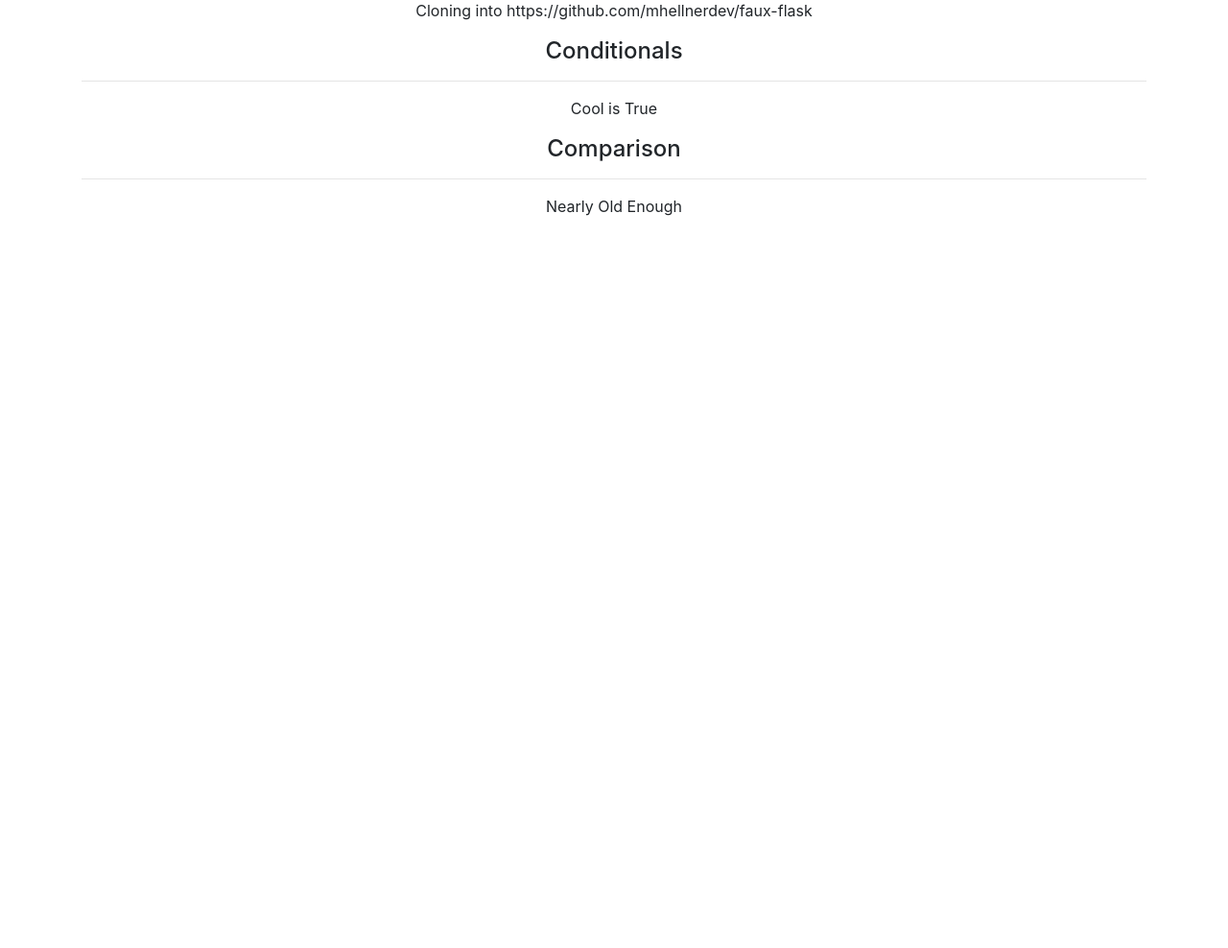
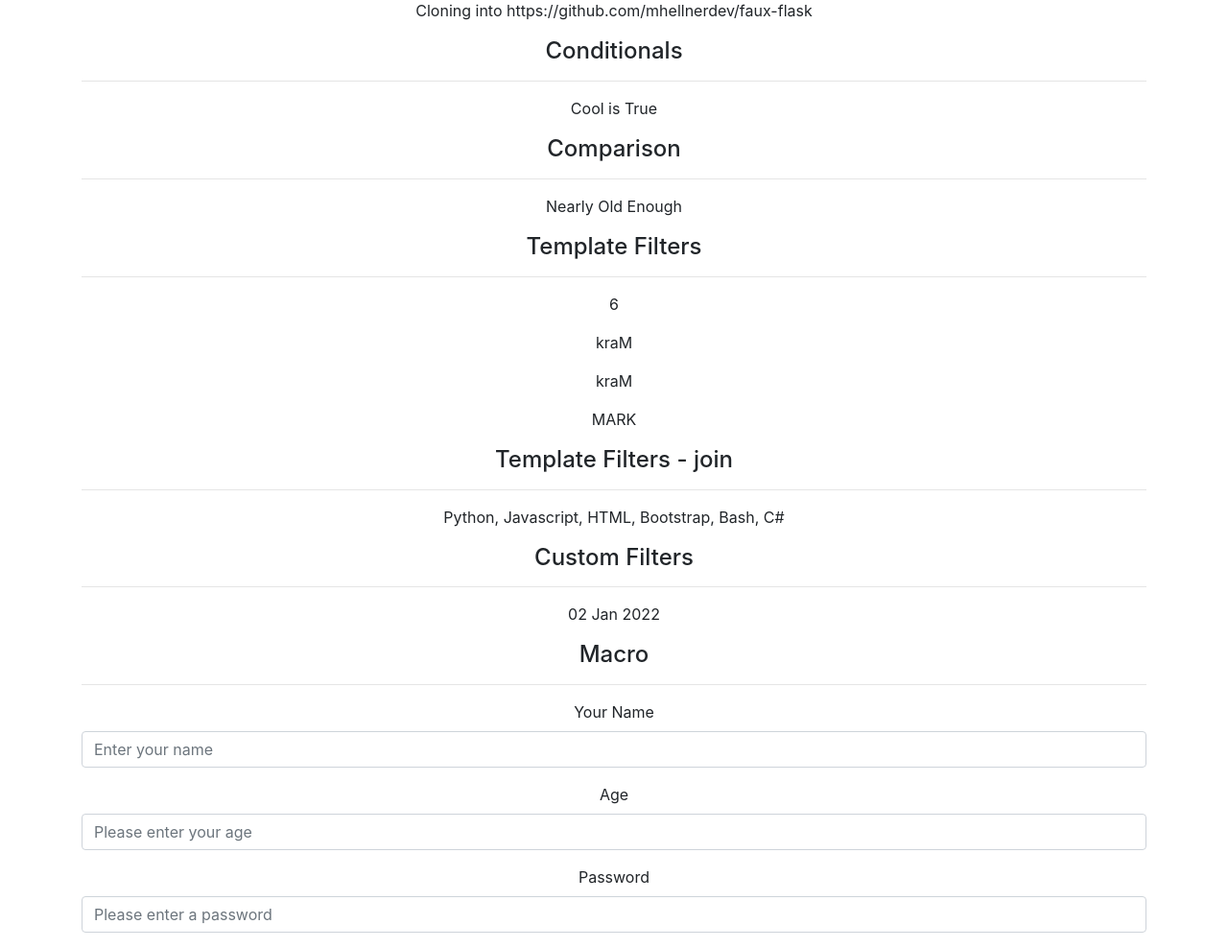
Before and after one commit to mhellnerdev/faux-flask, a Flask app: page /jinja in a window 1280 px wide. Shown: the part 1683-2671 px from the top of the page at 96% size. Before the commit the page ends 1908 px from the top, so only its background shows below. Run offline with Flask 2, Linux system fonts and the light colour scheme.

Commit message:
added macros example

```diff
--- a/fauxflask/templates/public/jinja.html
+++ b/fauxflask/templates/public/jinja.html
@@ -92,6 +92,36 @@
       {% endif %}
 
 
+      <h4>Template Filters</h4>
+      <hr>
+      <p>{{ langs|length }}</p>
+
+      <p>{{ my_name|reverse }}</p>
+      <p>{{ my_name|reverse }}</p>
+      <p>{{ my_name|upper }}</p>
+
+      <h4>Template Filters - join</h4>
+      <hr>
+      <p>{{ langs|join(", ") }}</p>
+
+      <h4>Custom Filters</h4>
+      <hr>
+      <p>{{ date|clean_date }}</p>
+
+      <h4>Macro</h4>
+      <hr>
+      {% macro input(label="", type="text", name="", id="", placeholder="" ) %}
+
+      <div class="form-group">
+        <label>{{ label }}</label>
+        <input class="form-control" type="{{ type }}" name="{{ name }}" id="{{ id }}" placeholder="{{ placeholder }}">
+      </div>
+      {% endmacro %}
+
+      {{ input(label="Your Name", name="name", id="name", placeholder="Enter your name") }}
+      {{ input(label="Age", type="number", name="age", id="agee", placeholder="Please enter your age") }}
+      {{ input(label="Password", name="password", id="password", placeholder="Please enter a password") }}
+
     </div>
     </div>
   </div>
--- a/fauxflask/views.py
+++ b/fauxflask/views.py
@@ -1,6 +1,13 @@
 from fauxflask import app
 
 from flask import render_template, request, redirect
+
+from datetime import datetime
+
+
+@app.template_filter('clean_date')
+def clean_date(dt):
+    return dt.strftime("%d %b %Y")
 
 
 @app.route("/")
@@ -53,7 +60,9 @@ def jinja():
     def repeat(x, qty):
         return x * qty
 
-    return render_template("public/jinja.html", my_name=my_name, age=age, langs=langs, friends=friends, colors=colors, cool=cool, GitRemote=GitRemote, repeat=repeat, my_remote=my_remote)
+    date = datetime.utcnow()
+
+    return render_template("public/jinja.html", my_name=my_name, age=age, langs=langs, friends=friends, colors=colors, cool=cool, GitRemote=GitRemote, repeat=repeat, my_remote=my_remote, date=date)
 
 
 @app.route("/about")
```
